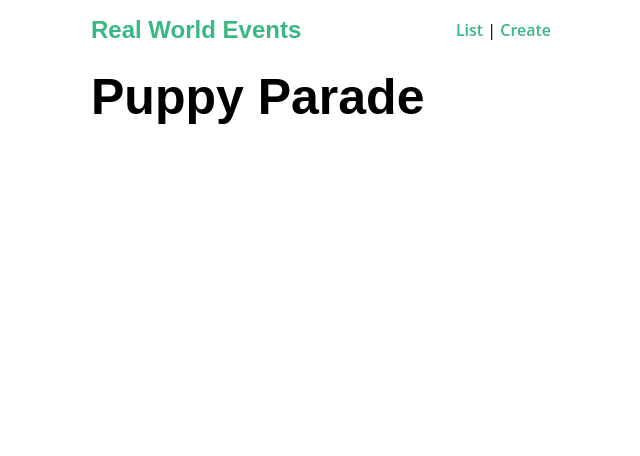
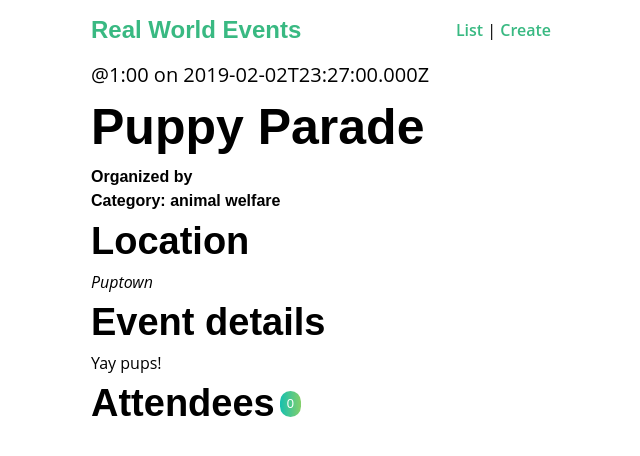
Before and after one commit to runimo/real-world-nuxt, a Nuxt app: page /event/4582797 in a window 1280 px wide. Shown: the top 456 px of the page, without its empty margins (319-959 px from the left). Built offline with nearby package versions, Linux system fonts and the light colour scheme; data requests are answered from the project's data file.

Commit message:
feat: add template for single event

```diff
--- a/pages/event/_id.vue
+++ b/pages/event/_id.vue
@@ -1,8 +1,38 @@
 <template>
-  <div>
-    <h1>{{ event.title }}</h1>
-  </div>
-</template>
+      <div>
+        <div class="event-header">
+          <span class="eyebrow">
+            @{{ event.time }} on {{ event.date }}
+          </span>
+          <h1 class="title">
+            {{ event.title }}
+          </h1>
+          <h5>Organized by {{ event.organizer ? event.organizer.name : '' }}</h5>
+          <h5>Category: {{ event.category }}</h5>
+        </div>
+
+        <span name="map">
+          <h2>Location</h2>
+        </span>
+
+        <address>{{ event.location }}</address>
+
+        <h2>Event details</h2>
+        <p>{{ event.description }}</p>
+
+        <h2>
+          Attendees
+          <span class="badge -fill-gradient">
+            {{ event.attendees ? event.attendees.length : 0 }}
+          </span>
+        </h2>
+        <ul class="list-group">
+          <li v-for="(attendee, index) in event.attendees" :key="index" class="list-item">
+            <b>{{ attendee.name }}</b>
+          </li>
+        </ul>
+      </div>
+    </template>
 
 <script>
 import { mapState } from 'vuex'
@@ -37,3 +67,47 @@
   }
 }
 </script>
+
+<style scoped>
+    .prompt-box {
+      position: relative;
+      overflow: hidden;
+      padding: 1em;
+      margin-bottom: 24px;
+      transform: scaleY(1);
+    }
+    .prompt-box > .title {
+      margin: 0 0 0.5em;
+    }
+    .prompt-box > .title > .meta {
+      margin-left: 10px;
+    }
+    .prompt-box > .actions {
+      display: flex;
+      align-items: center;
+    }
+    .prompt-box > button {
+      margin-right: 0.5em;
+    }
+    .prompt-box > button:last-of-type {
+      margin-right: 0;
+    }
+    .location {
+      margin-bottom: 0;
+    }
+    .location > .icon {
+      margin-left: 10px;
+    }
+    .event-header > .title {
+      margin: 0;
+    }
+    .list-group {
+      margin: 0;
+      padding: 0;
+      list-style: none;
+    }
+    .list-group > .list-item {
+      padding: 1em 0;
+      border-bottom: solid 1px #e5e5e5;
+    }
+    </style>
```
